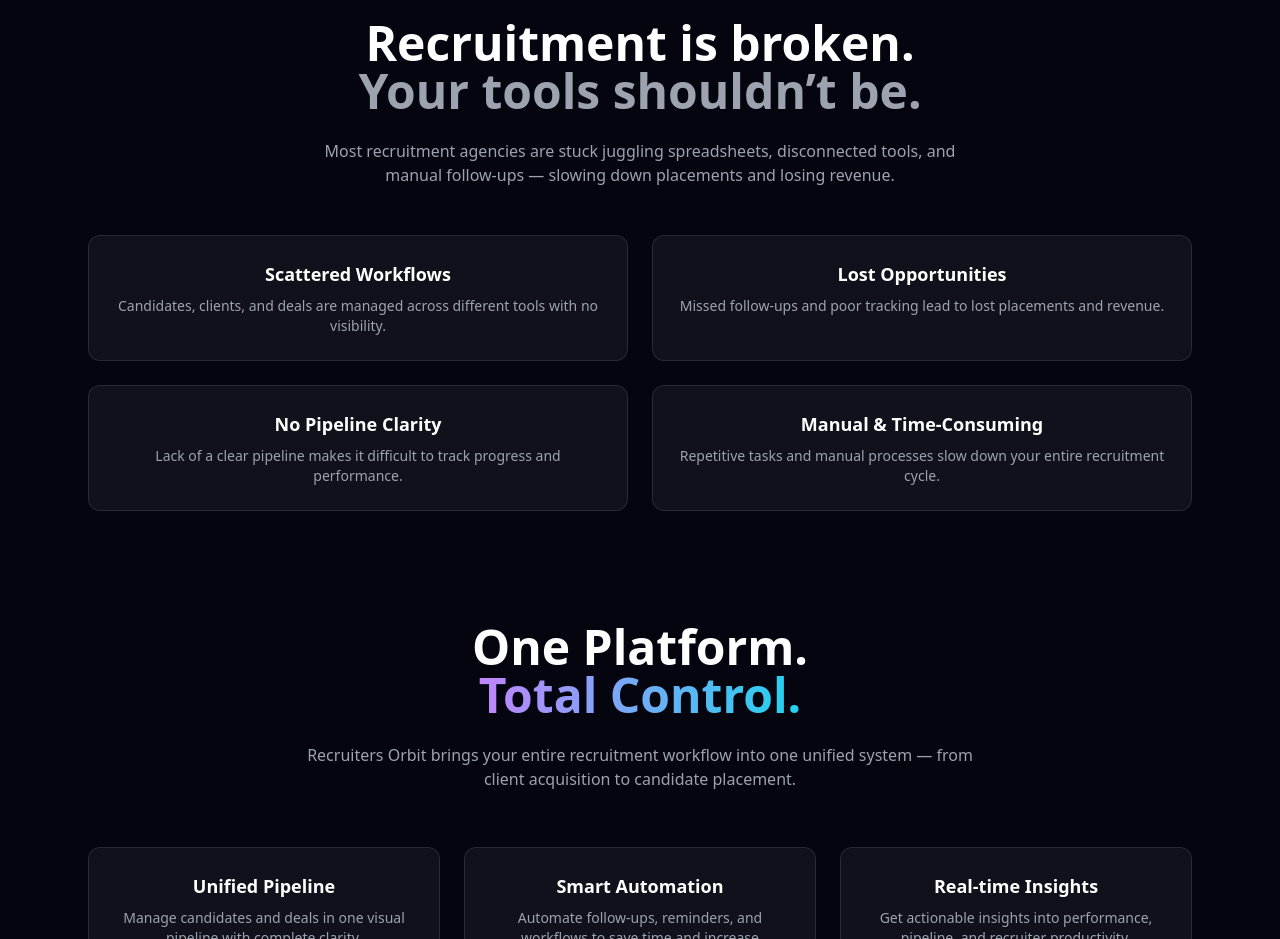
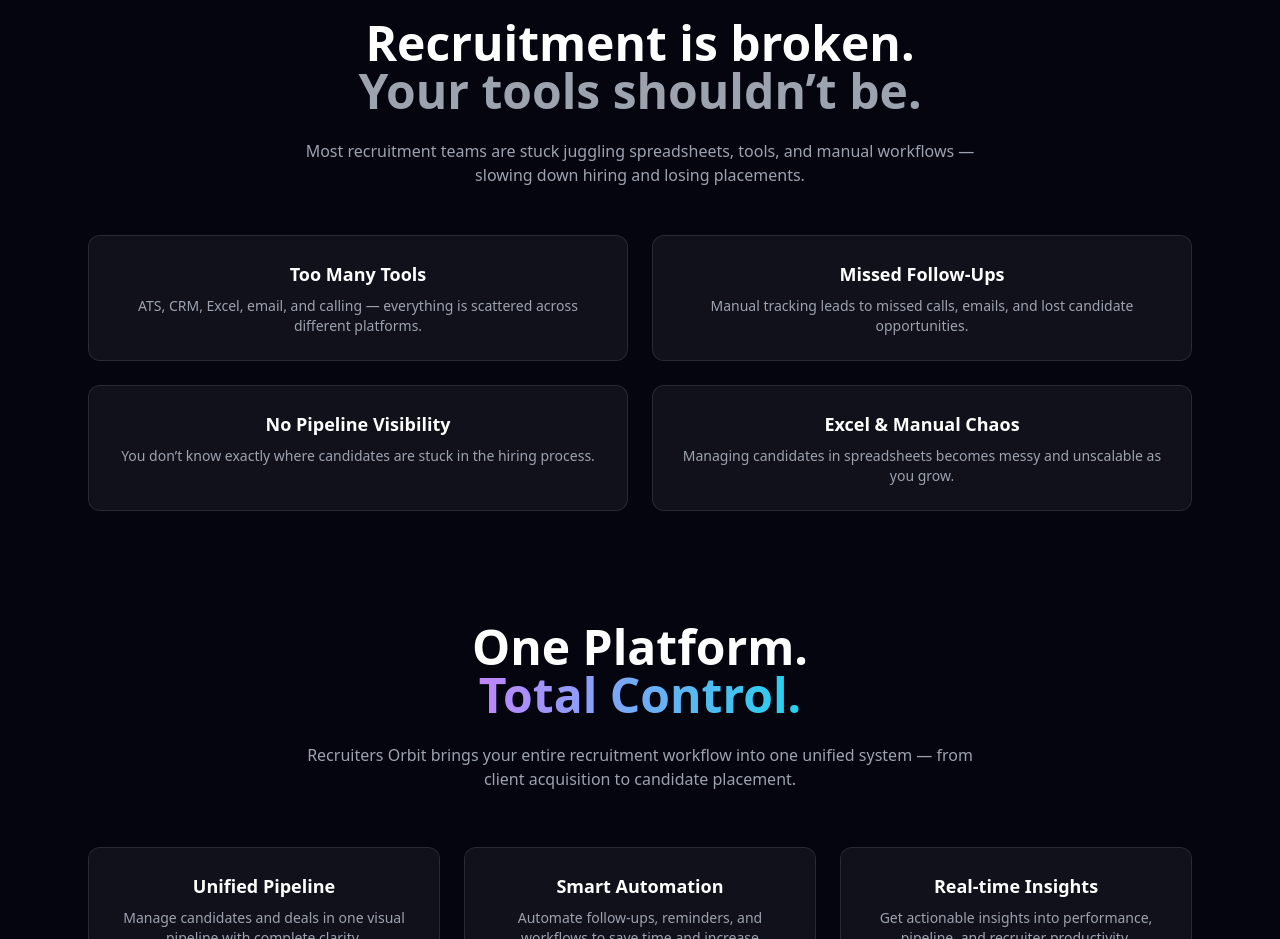
Before and after one commit to digisensedigital-hash/recruiters-orbit-web, a React (Vite) app: page / in a window 1280 px wide. Shown: the part 1240-2179 px from the top of the page. Built offline with nearby package versions, Linux system fonts and the light colour scheme.

Commit message:
Refined Problem section with real recruiter pain points

```diff
--- a/src/sections/Problem.tsx
+++ b/src/sections/Problem.tsx
@@ -15,8 +15,8 @@ export default function Problem() {
 
         {/* SUBTEXT */}
         <p className="mt-6 text-gray-400 max-w-2xl mx-auto">
-            Most recruitment agencies are stuck juggling spreadsheets, disconnected tools,
-            and manual follow-ups — slowing down placements and losing revenue.
+          Most recruitment teams are stuck juggling spreadsheets, tools, and manual workflows —
+          slowing down hiring and losing placements.
         </p>
 
         {/* PROBLEM GRID */}
@@ -24,33 +24,41 @@ export default function Problem() {
 
           {/* CARD 1 */}
           <div className="p-6 border border-white/10 rounded-xl bg-white/5 backdrop-blur-sm transition-all duration-300 hover:translate-y-[-6px] hover:border-purple-500/40 hover:shadow-[0_0_40px_rgba(139,92,246,0.15)]">
-            <h3 className="text-lg font-semibold mb-2 text-white">Scattered Workflows</h3>
+            <h3 className="text-lg font-semibold mb-2 text-white">
+              Too Many Tools
+            </h3>
             <p className="text-gray-400 text-sm">
-                Candidates, clients, and deals are managed across different tools with no visibility.
+              ATS, CRM, Excel, email, and calling — everything is scattered across different platforms.
             </p>
           </div>
 
           {/* CARD 2 */}
           <div className="p-6 border border-white/10 rounded-xl bg-white/5 backdrop-blur-sm transition-all duration-300 hover:translate-y-[-6px] hover:border-purple-500/40 hover:shadow-[0_0_40px_rgba(139,92,246,0.15)]">
-            <h3 className="text-lg font-semibold mb-2 text-white">Lost Opportunities</h3>
+            <h3 className="text-lg font-semibold mb-2 text-white">
+              Missed Follow-Ups
+            </h3>
             <p className="text-gray-400 text-sm">
-                Missed follow-ups and poor tracking lead to lost placements and revenue.
+              Manual tracking leads to missed calls, emails, and lost candidate opportunities.
             </p>
           </div>
 
           {/* CARD 3 */}
           <div className="p-6 border border-white/10 rounded-xl bg-white/5 backdrop-blur-sm transition-all duration-300 hover:translate-y-[-6px] hover:border-purple-500/40 hover:shadow-[0_0_40px_rgba(139,92,246,0.15)]">
-            <h3 className="text-lg font-semibold mb-2 text-white">No Pipeline Clarity</h3>
+            <h3 className="text-lg font-semibold mb-2 text-white">
+              No Pipeline Visibility
+            </h3>
             <p className="text-gray-400 text-sm">
-                Lack of a clear pipeline makes it difficult to track progress and performance.
+              You don’t know exactly where candidates are stuck in the hiring process.
             </p>
           </div>
 
           {/* CARD 4 */}
           <div className="p-6 border border-white/10 rounded-xl bg-white/5 backdrop-blur-sm transition-all duration-300 hover:translate-y-[-6px] hover:border-purple-500/40 hover:shadow-[0_0_40px_rgba(139,92,246,0.15)]">
-            <h3 className="text-lg font-semibold mb-2 text-white">Manual & Time-Consuming</h3>
+            <h3 className="text-lg font-semibold mb-2 text-white">
+              Excel & Manual Chaos
+            </h3>
             <p className="text-gray-400 text-sm">
-                Repetitive tasks and manual processes slow down your entire recruitment cycle.
+              Managing candidates in spreadsheets becomes messy and unscalable as you grow.
             </p>
           </div>
 
```
Lines whose indentation alone changed are shown as unchanged.
